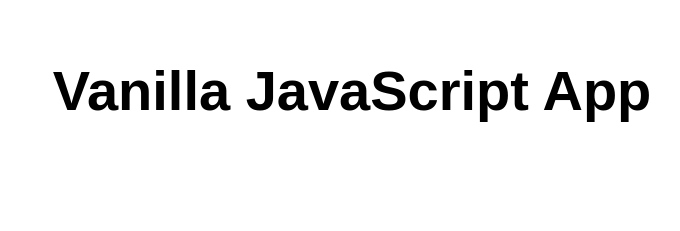
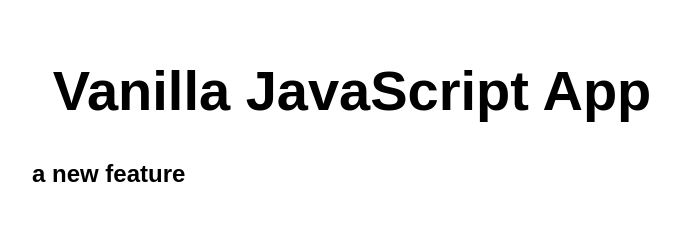
Before and after one commit to JamesDawson/jdtest-swa-poc, a plain HTML site: page src/index.html in a window 1280 px wide. Shown: the whole page, without its empty margins (288-968 px from the left). Drawn offline with Linux system fonts and the light colour scheme.

Commit message:
Added new 'feature'

```diff
--- a/src/index.html
+++ b/src/index.html
@@ -11,6 +11,7 @@
 <body>
   <main>
     <h1>Vanilla JavaScript App</h1>
+    <h2>a new feature</h2>
   </main>
 </body>
 
```
